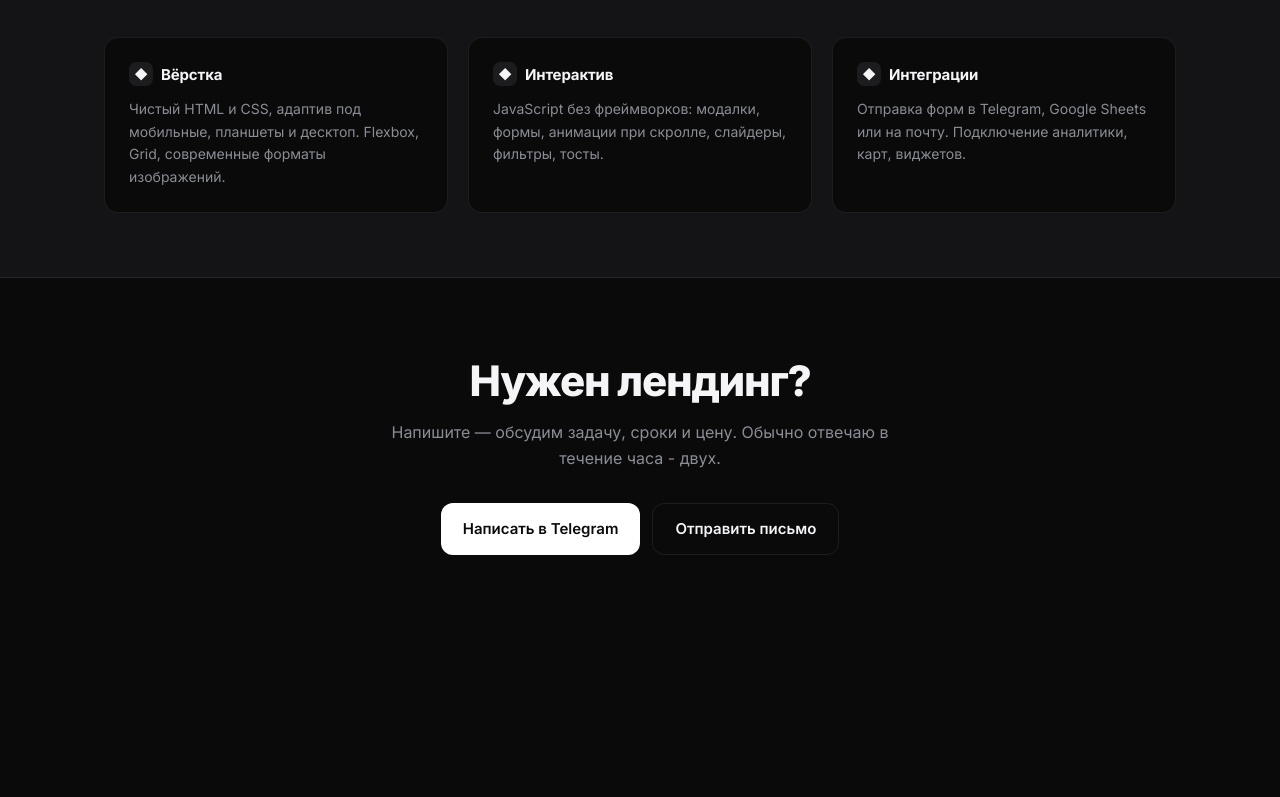
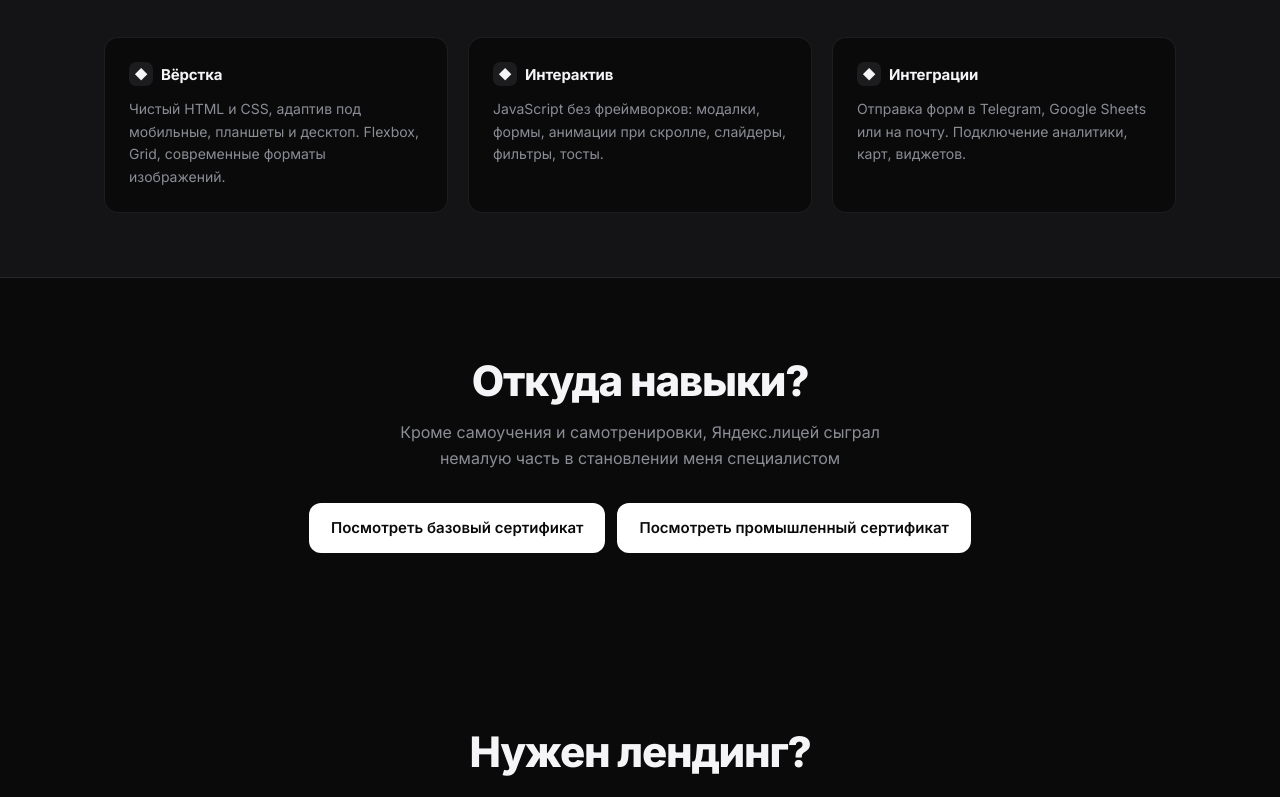
Before and after one commit to bust6k/Landing-Portfolio, a plain HTML site: page index_final.htm in a window 1280 px wide. Shown: the part 2003-2800 px from the top of the page. Before the commit the page ends 2654 px from the top, so only its background shows below. Drawn offline with Linux system fonts and the light colour scheme.

Commit message:
Add education tab

```diff
--- a/index_final.htm
+++ b/index_final.htm
@@ -310,6 +310,8 @@
 
   /* CONTACT */
   .contact { text-align: center; padding: 80px 0 96px; }
+  .education { text-align: center; padding: 80px 0 96px; }
+
   .contact h2 {
     font-size: clamp(28px, 4vw, 42px);
     letter-spacing: -.03em;
@@ -330,6 +332,27 @@
     justify-content: center;
     flex-wrap: wrap;
   }
+ .education h2 {
+    font-size: clamp(28px, 4vw, 42px);
+    letter-spacing: -.03em;
+    font-weight: 800;
+    line-height: 1.1;
+    margin-bottom: 16px;
+  }
+  .education p {
+    color: var(--muted);
+    font-size: 16px;
+    max-width: 500px;
+    margin: 0 auto 32px;
+    line-height: 1.6;
+  }
+  .education-actions {
+    display: flex;
+    gap: 12px;
+    justify-content: center;
+    flex-wrap: wrap;
+  }
+
 
   /* FOOTER */
   footer {
@@ -364,6 +387,7 @@
     <ul class="nav-links">
       <li><a href="#projects">Работы</a></li>
       <li><a href="#skills">Навыки</a></li>
+      <li><a href="#education">Образование</a></li>
       <li><a href="#contact">Контакты</a></li>
     </ul>
     <a href="#contact" class="nav-cta">Связаться</a>
@@ -516,7 +540,18 @@
   </div>
 </section>
 
-<!-- CONTACT -->
+<section class="education" id="education">
+  <div class="container">
+    <h2>Откуда навыки?</h2>
+    <p>Кроме самоучения и самотренировки, Яндекс.лицей сыграл немалую часть  в становлении меня специалистом</p>
+    <div class="contact-actions">
+      <a href="https://education.yandex.ru/profile/docs?id=3e91d41a-4b4b-4a84-859c-42725c5a4091" class="btn btn-primary">Посмотреть базовый сертификат</a>
+      <a href="https://education.yandex.ru/profile/docs?id=ec9afd60-9f46-47d2-9160-189b0eb07ab8" class="btn btn-primary">Посмотреть промышленный сертификат</a>
+    </div>
+  </div>
+</section>
+
+
 <section class="contact" id="contact">
   <div class="container">
     <h2>Нужен лендинг?</h2>
```
